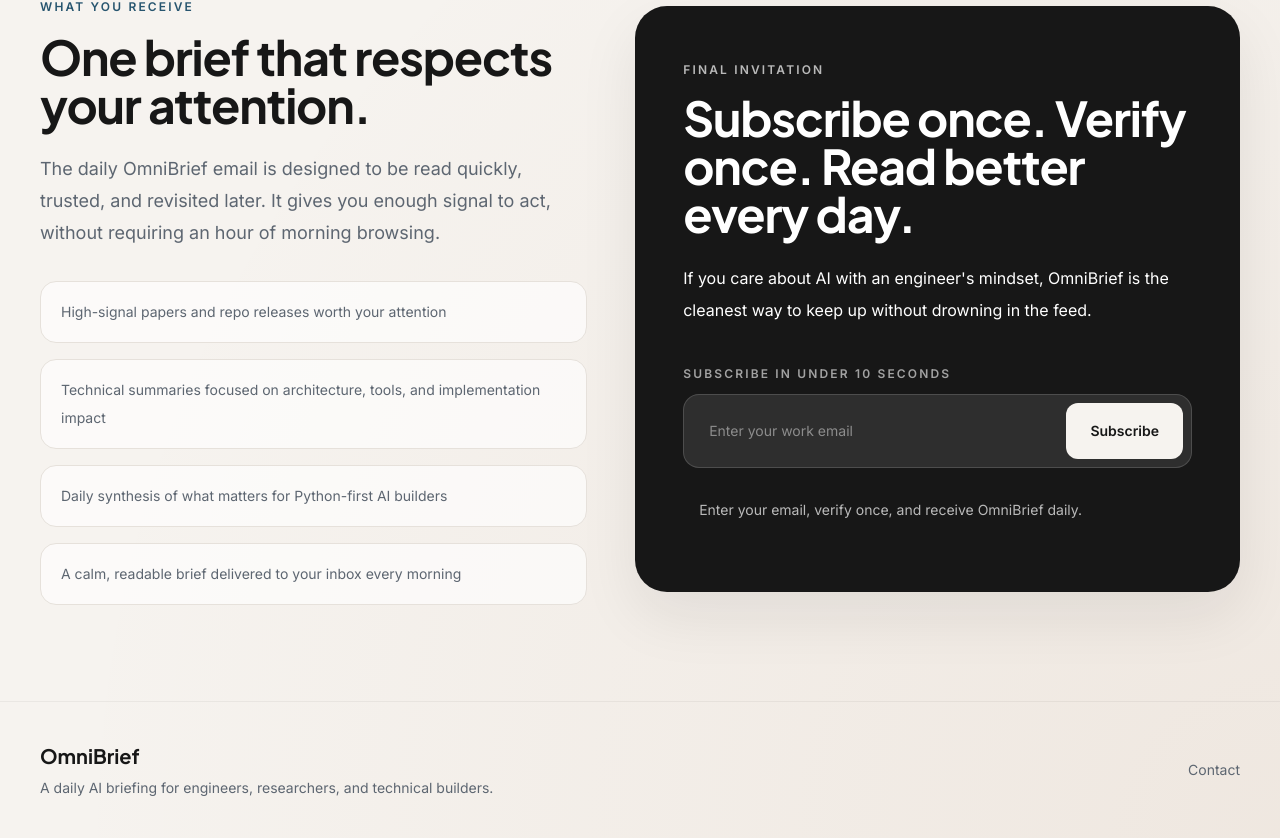
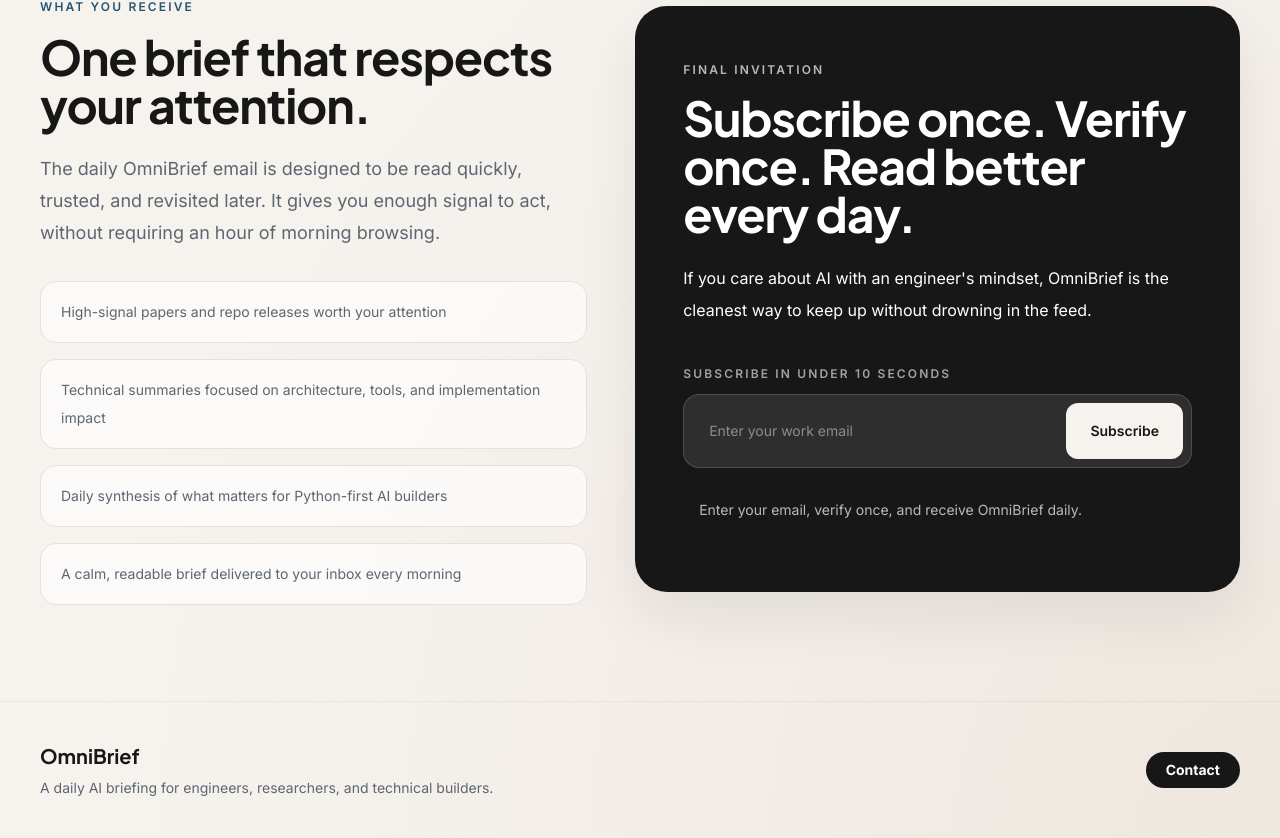
Before and after one commit to tanishra/OmniBrief, a Next.js app in the folder frontend/: page / in a window 1280 px wide. Shown: the part 3304-4142 px from the top of the page. Built offline with nearby package versions, Linux system fonts and the light colour scheme; no server answers.

Commit message:
feat(contact): implement interactive contact modal and professional email template

```diff
--- a/frontend/components/contact-modal.jsx
+++ b/frontend/components/contact-modal.jsx
@@ -53,7 +53,7 @@ export default function ContactModal() {
     <>
       <button
         onClick={() => setIsOpen(true)}
-        className="text-sm text-slate hover:text-ink transition-colors"
+        className="inline-flex rounded-full bg-ink px-5 py-2 text-sm font-bold text-white transition-all hover:-translate-y-0.5 hover:bg-[#262626] hover:shadow-lg"
       >
         Contact
       </button>
```
